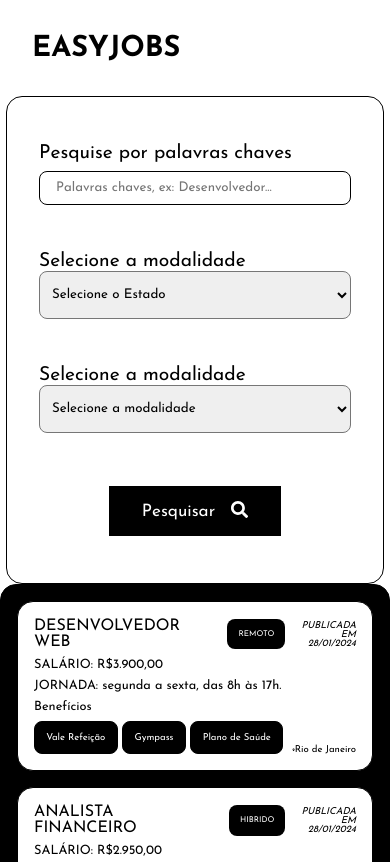
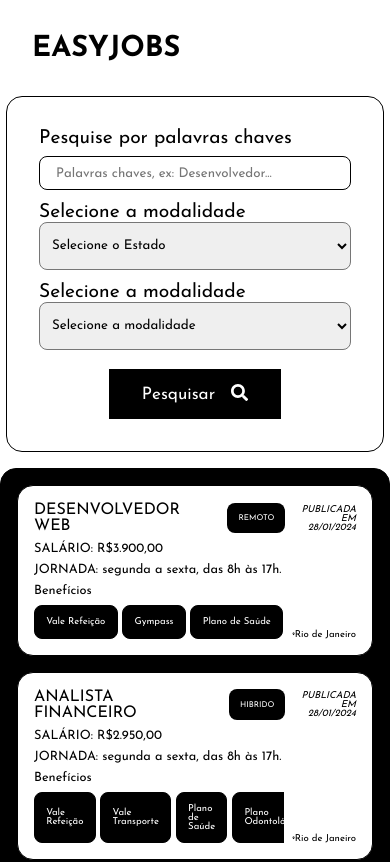
Before and after one commit to CaioMar7/easy-jobs, a React (Vite) app: page /vagas in a window 390 px wide. Shown: the top 862 px of the page. Built offline with nearby package versions, Linux system fonts and the light colour scheme; some icons are missing; a web font is replaced by a local one.

Commit message:
Responsividade ajustada.

```diff
--- a/src/pages/Jobs/styles.ts
+++ b/src/pages/Jobs/styles.ts
@@ -9,6 +9,8 @@ export const Container = styled.main`
     section {
         display: flex;
         flex-direction: column;
+
+        gap: 1rem;
 
         @media (min-width: 821px)  {
             display: flex;
@@ -32,7 +34,6 @@ export const AsideMenu = styled.aside`
 
 export const FilterForm = styled.form`
     max-width: 80%;
-    height: 50vh;
 
     display: flex;
     flex-direction: column;
@@ -40,7 +41,7 @@ export const FilterForm = styled.form`
 
     justify-content: space-evenly;
 
-    gap: 2rem;
+    gap: .8rem;
 
     padding: 2rem;
 
@@ -56,6 +57,11 @@ export const FilterForm = styled.form`
         svg {
             fill: white;
         }
+    }
+
+    @media (min-width: 821px) {
+        height: 50vh;
+        gap: 2rem;
     }
 `
 
```
